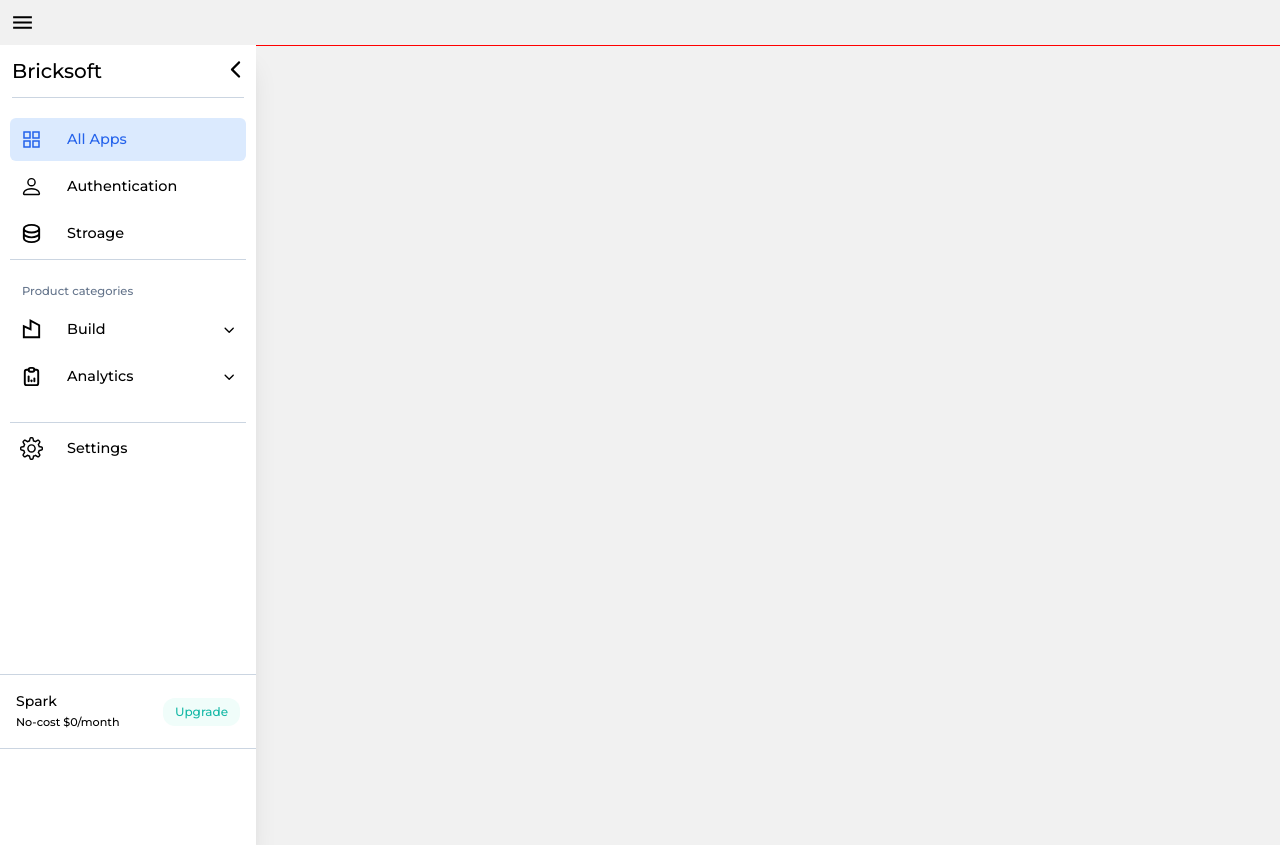
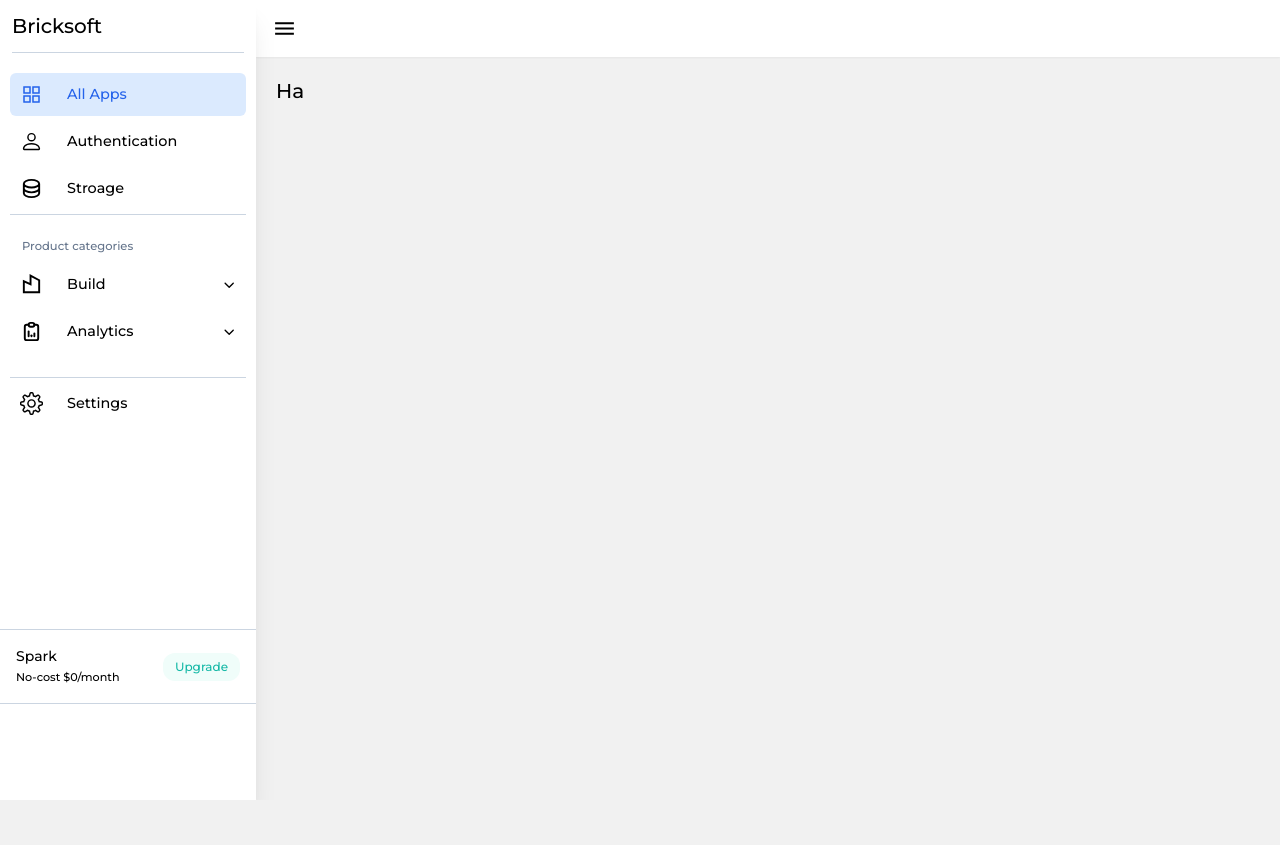
Before and after one commit to norrico31/project-management-frontend, a React (Vite) app: page / in a window 1280 px wide. After the commit the page ends 800 px from the top, so only its background shows below. Built offline with nearby package versions, Linux system fonts and the light colour scheme.

Commit message:
main layout

```diff
--- a/src/shared/components/Layout/Layout.tsx
+++ b/src/shared/components/Layout/Layout.tsx
@@ -8,13 +8,19 @@ export default function Layout() {
     const [open, setOpen] = useState(isTabletMid ? false : true);
 
     return (
-        <div className='relative'>
-            <Topbar onClick={() => setOpen(!open)} />
+        <div className='flex h-full'>
             <Sidebar
                 isTabletMid={isTabletMid}
                 open={open}
                 setOpen={setOpen}
             />
+            <div className="flex flex-col flex-1">
+                <Topbar onClick={() => setOpen(!open)} />
+                <div className="h-full p-5">
+                    <h1>ha</h1>
+                </div>
+
+            </div>
         </div>
     )
 }
--- a/src/shared/components/Layout/Sidebar.tsx
+++ b/src/shared/components/Layout/Sidebar.tsx
@@ -116,15 +116,20 @@ export default function Sidebar({ isTabletMid, open, setOpen }: Props) {
                 },
             },
         }, [isTabletMid])
-
+    console.log(isTabletMid)
     return (
         <div>
+            <div
+                onClick={() => setOpen(false)}
+                className={`md:hidden fixed inset-0 max-h-screen z-[998] ${open ? "block" : "hidden"
+                    } `}
+            ></div>
             <motion.div
                 ref={sidebarRef}
                 variants={Nav_animation}
                 initial={{ x: isTabletMid ? -250 : 0 }}
                 animate={open ? "open" : "closed"}
-                className=" bg-white text-gray shadow-xl z-[999] max-w-[16rem]  w-[16rem] overflow-hidden md:relative fixed h-screen "
+                className="bg-white text-gray shadow-xl z-[999] overflow-hidden md:relative fixed h-screen "
             >
                 <div className="flex items-center gap-2.5 font-medium border-b py-3 border-slate-300  mx-3">
                     {/* <img
@@ -134,6 +139,8 @@ export default function Sidebar({ isTabletMid, open, setOpen }: Props) {
                     /> */}
                     <span className="text-xl whitespace-pre">Bricksoft</span>
                 </div>
+                {isTabletMid && (
+
                     <motion.div
                         onClick={() => {
                             setOpen(!open);
@@ -156,6 +163,7 @@ export default function Sidebar({ isTabletMid, open, setOpen }: Props) {
                     >
                         <IoIosArrowBack size={25} />
                     </motion.div>
+                )}
 
                 <div className="flex flex-col  h-full">
                     <ul className="whitespace-pre px-2.5 text-[0.9rem] py-5 flex flex-col gap-1  font-medium overflow-x-hidden scrollbar-thin scrollbar-track-white scrollbar-thumb-slate-100  md:h-[68%] h-[70%]">
--- a/src/shared/components/Layout/Topbar.tsx
+++ b/src/shared/components/Layout/Topbar.tsx
@@ -3,11 +3,13 @@ import { MdMenu } from 'react-icons/md'
 
 export default function Topbar({ onClick }: { onClick: () => void }) {
     return (
-        <header
-            onClick={onClick}
-            style={{ outline: '1px solid red', padding: '10px' }}
-        >
-            <MdMenu size={25} />
+        <header className='w-100 p-4 bg-white shadow-sm'>
+            <div
+                onClick={onClick}
+            >
+
+                <MdMenu size={25} />
+            </div>
         </header>
     )
 }
--- a/tailwind.config.js
+++ b/tailwind.config.js
@@ -8,5 +8,7 @@ export default {
       },
     },
   },
-  plugins: [import("tailwind-scrollbar")],
+  // darkMode: 'class',
+  // eslint-disable-next-line no-undef
+  plugins: [require("tailwind-scrollbar")],
 }
```
Lines whose indentation alone changed are shown as unchanged.
